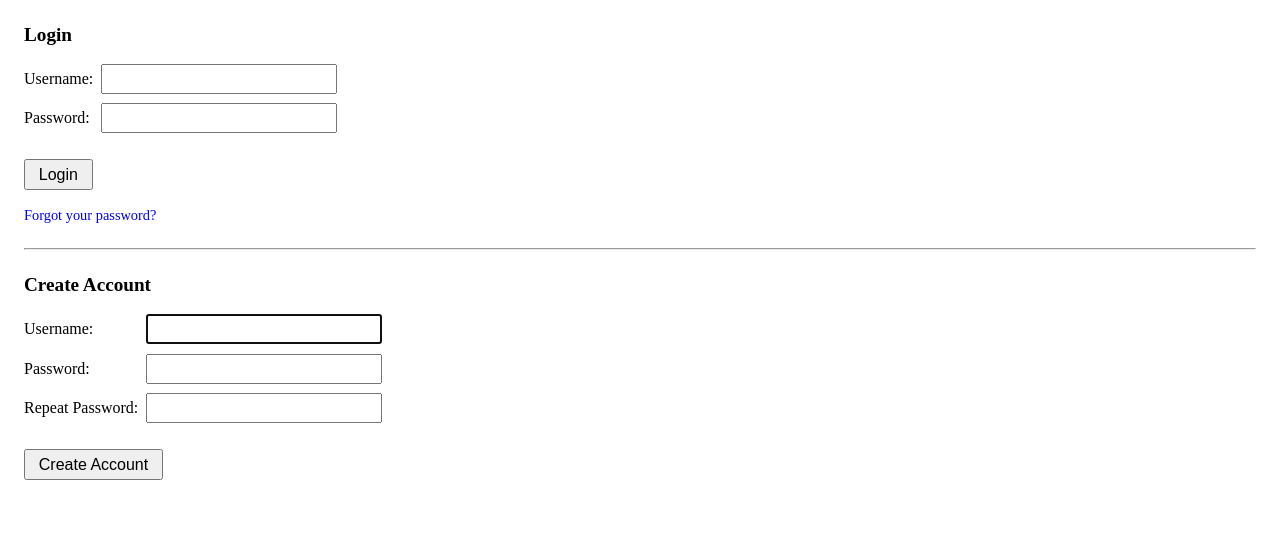
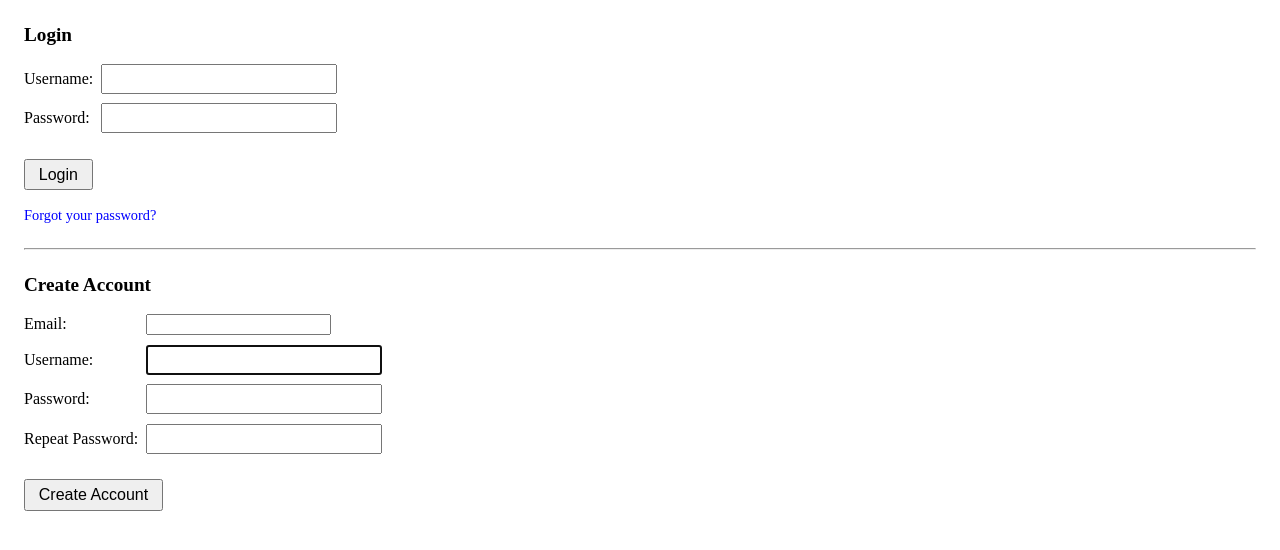
Before and after one commit to HARIVARDHAN765/hacker_news_major_project, a Django app: page /login/ in a window 1280 px wide. Shown: the top 550 px of the page. Run offline with Django 5.2, Linux system fonts and the light colour scheme.

Commit message:
update of email

```diff
--- a/home/templates/home/login.html
+++ b/home/templates/home/login.html
@@ -45,10 +45,16 @@
 
     <h3>Create Account</h3>
 
+    {{ register_form.errors }}
+
     <form method="POST" action="{% url 'register' %}">
         {% csrf_token %}
 
         <table>
+            <tr>
+                <td>Email:</td>
+                <td>{{ register_form.email }}</td>
+            </tr>
 
             <tr>
                 <td>Username:</td>
```
